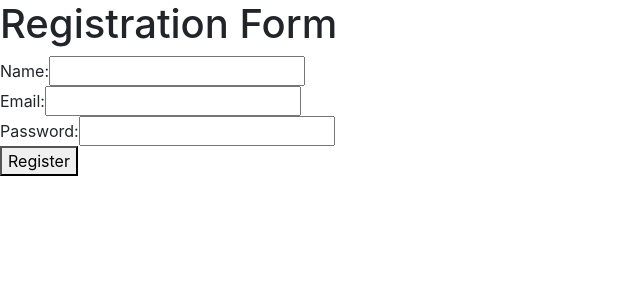
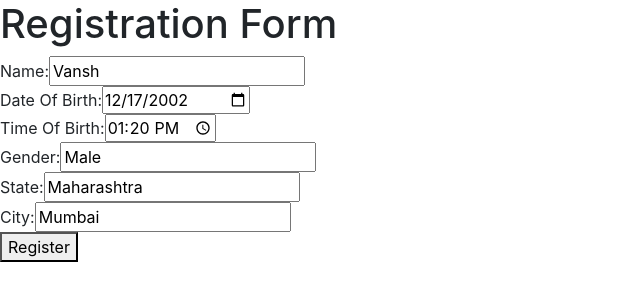
Before and after one commit to s-cube-15/soulbuddy-spiritual-guide, a React (Create React App) app in the folder frontend/: page / in a window 1280 px wide. Shown: the top 300 px of the page, without its empty margins (0-640 px from the left). Built offline with nearby package versions, Linux system fonts and the light colour scheme.

Commit message:
usecontext done

```diff
--- a/frontend/src/App.js
+++ b/frontend/src/App.js
@@ -1,10 +1,13 @@
 import React from 'react';
 import RegisterForm from './Component/RegisterForm';
+import { UserProvider } from './Component/Usecontext';
 
 const App = () => {
   return (
     <div className="App">
-      <RegisterForm />
+      <UserProvider>
+        <RegisterForm />
+      </UserProvider>
     </div>
   );
 };
--- a/frontend/src/Component/RegisterForm.js
+++ b/frontend/src/Component/RegisterForm.js
@@ -1,19 +1,31 @@
-import React, { useState } from 'react';
+import React, { use, useState } from 'react';
 import axios from 'axios';
+import { User } from './Usecontext';
+import { useContext } from 'react';
 
 const RegisterForm = () => {
-  const [name, setName] = useState('');
-  const [email, setEmail] = useState('');
-  const [password, setPassword] = useState('');
-  const [message, setMessage] = useState('');
+
+  const {user, setUser} = useContext(User)
+
+  const [name, setName] = useState(user.Name);
+  const [dob, setdob] = useState(user.dob);
+  const [tob, settob] = useState(user.tob);
+  const [Gender, setGender] = useState(user.Gender);
+  const [State, setState] = useState(user.State);
+  const [City, setCity] = useState(user.City);
+
+  const [message , setMessage] = useState("")
+
+
 
   const handleSubmit = async (e) => {
     e.preventDefault();
 
-    const userData = { name, email, password };
+    // const userData = { name, email, password };
 
     try {
-      const response = await axios.post('http://localhost:5000/register', userData);
+
+      const response = await axios.post('http://localhost:5000', user);
       setMessage(response.data.message);  // Show success message
     } catch (error) {
       setMessage('Error registering user!');
@@ -35,20 +47,47 @@ const RegisterForm = () => {
           />
         </div>
         <div>
-          <label>Email:</label>
+          <label>Date Of Birth:</label>
           <input
-            type="email"
-            value={email}
-            onChange={(e) => setEmail(e.target.value)}
+            type="date"
+            value={dob}
+            onChange={(e) => setdob(e.target.value)}
             required
           />
         </div>
         <div>
-          <label>Password:</label>
+          <label>Time Of Birth:</label>
           <input
-            type="password"
-            value={password}
-            onChange={(e) => setPassword(e.target.value)}
+            type="time"
+            value={tob}
+            onChange={(e) => settob(e.target.value)}
+            required
+          />
+        </div>
+        <div>
+          <label>Gender:</label>
+          <input
+            type="text"
+            value={Gender}
+            onChange={(e) => setGender(e.target.value)}
+            required
+          />
+        </div>
+        <div>
+          <label>State:</label>
+          <input
+            type="text"
+            value={State}
+            onChange={(e) => setState(e.target.value)}
+            required
+          />
+        </div>
+        <div>
+          <label>City:</label>
+          <input
+            type="text"
+            value={City}
+            onChange={(e) => setCity(e.target.value)}
             required
           />
         </div>
--- a/frontend/src/Component/Usecontext.js
+++ b/frontend/src/Component/Usecontext.js
@@ -0,0 +1,17 @@
+import { createContext, useState } from "react";
+import React from "react";
+
+const User = createContext(null)
+
+const UserProvider = ({children}) =>{
+    const [user, setUser] = useState({"Name":"Vansh" , "dob": "2002-12-17" , "tob":"13:20" , "Gender":"Male", "State":"Maharashtra" , "City":"Mumbai"})
+
+    return(
+        <User.Provider value={{user,setUser}}>
+            {children}
+        </User.Provider>
+    )
+
+}
+
+export {User, UserProvider}
```
